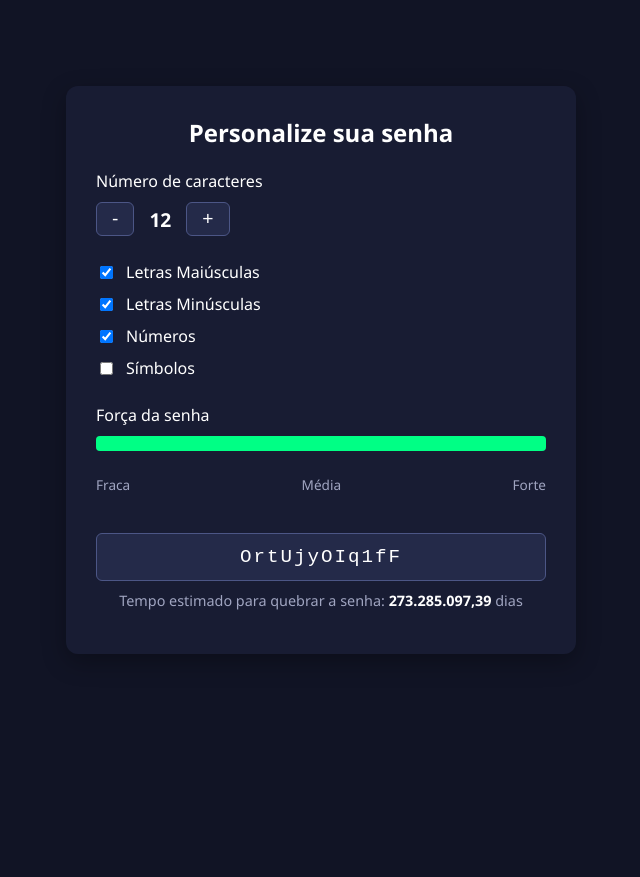
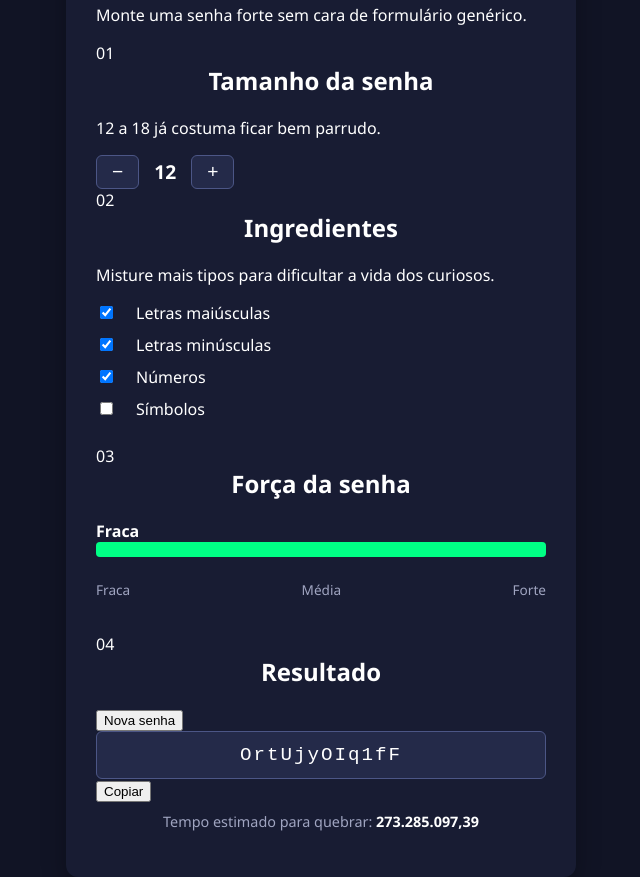
Before and after one commit to MrDick40/alura, a plain HTML site: page index.html in a window 1280 px wide. Shown: the part 30-907 px from the top of the page, without its empty margins (319-959 px from the left). Before the commit the page ends 800 px from the top, so only its background shows below. Drawn offline with Linux system fonts and the light colour scheme.

Commit message:
Update index.html

```diff
--- a/index.html
+++ b/index.html
@@ -3,58 +3,104 @@
 <head>
     <meta charset="UTF-8">
     <meta name="viewport" content="width=device-width, initial-scale=1.0">
-    <title>Gerador de Senhas Seguras</title>
+    <title>Senha Sob Medida</title>
     <link rel="stylesheet" href="style.css">
 </head>
 <body>
     <main class="conteudo">
-        <section class="parametro">
-            <h3 class="parametro-titulo">Personalize sua senha</h3>
+        <section class="hero">
+            <p class="etiqueta">gerador seguro</p>
+            <h1>Senha sob medida</h1>
+            <p class="subtitulo">Monte uma senha forte sem cara de formulário genérico.</p>
+        </section>
 
-            <div class="parametro-coluna__senha">
-                <div class="parametro-senha">
-                    <h4 class="parametro-senha__titulo">Número de caracteres</h4>
-                    <div class="parametro-senha-botoes">
-                        <button class="parametro-senha__botao">-</button>
-                        <p class="parametro-senha__texto">12</p>
-                        <button class="parametro-senha__botao">+</button>
+        <section class="parametro" aria-label="Configurações da senha">
+            <div class="cartao cartao-controles">
+                <div class="cabecalho-cartao">
+                    <div>
+                        <span class="passo">01</span>
+                        <h2 class="parametro-titulo">Tamanho da senha</h2>
                     </div>
+                    <p class="dica">12 a 18 já costuma ficar bem parrudo.</p>
+                </div>
+
+                <div class="parametro-senha-botoes" aria-label="Alterar número de caracteres">
+                    <button class="parametro-senha__botao" type="button" aria-label="Diminuir tamanho">−</button>
+                    <p class="parametro-senha__texto" aria-live="polite">12</p>
+                    <button class="parametro-senha__botao" type="button" aria-label="Aumentar tamanho">+</button>
+                </div>
+            </div>
+
+            <div class="cartao cartao-opcoes">
+                <div class="cabecalho-cartao">
+                    <div>
+                        <span class="passo">02</span>
+                        <h2 class="parametro-titulo">Ingredientes</h2>
+                    </div>
+                    <p class="dica">Misture mais tipos para dificultar a vida dos curiosos.</p>
                 </div>
 
                 <div class="parametro-opcoes">
                     <label class="checkbox-container">
                         <input type="checkbox" class="checkbox" checked>
-                        Letras Maiúsculas
+                        <span class="check-visual"></span>
+                        <span>Letras maiúsculas</span>
                     </label>
                     <label class="checkbox-container">
                         <input type="checkbox" class="checkbox" checked>
-                        Letras Minúsculas
+                        <span class="check-visual"></span>
+                        <span>Letras minúsculas</span>
                     </label>
                     <label class="checkbox-container">
                         <input type="checkbox" class="checkbox" checked>
-                        Números
+                        <span class="check-visual"></span>
+                        <span>Números</span>
                     </label>
                     <label class="checkbox-container">
                         <input type="checkbox" class="checkbox">
-                        Símbolos
+                        <span class="check-visual"></span>
+                        <span>Símbolos</span>
                     </label>
                 </div>
+            </div>
 
-                <div class="parametro-senha">
-                    <h4 class="parametro-senha__titulo">Força da senha</h4>
+            <div class="cartao cartao-forca">
+                <div class="cabecalho-cartao">
+                    <div>
+                        <span class="passo">03</span>
+                        <h2 class="parametro-titulo">Força da senha</h2>
+                    </div>
+                    <strong class="status-forca">Fraca</strong>
+                </div>
+
+                <div class="medidor" aria-hidden="true">
                     <div class="barra-fundo"></div>
                     <div class="forca fraca"></div>
-                    <div class="parametro-senha-textos">
-                        <p>Fraca</p>
-                        <p>Média</p>
-                        <p>Forte</p>
-                    </div>
                 </div>
 
-                <div class="resultado-container">
-                    <input type="text" id="campo-senha" readonly>
-                    <p class="texto-tempo">Tempo estimado para quebrar a senha: <span class="entropia"></span> dias</p>
+                <div class="parametro-senha-textos">
+                    <p>Fraca</p>
+                    <p>Média</p>
+                    <p>Forte</p>
                 </div>
+            </div>
+
+            <div class="cartao resultado-container">
+                <div class="cabecalho-cartao">
+                    <div>
+                        <span class="passo">04</span>
+                        <h2 class="parametro-titulo">Resultado</h2>
+                    </div>
+                    <button class="botao-secundario" type="button" id="botao-gerar">Nova senha</button>
+                </div>
+
+                <div class="campo-wrapper">
+                    <input type="text" id="campo-senha" readonly aria-label="Senha gerada">
+                    <button class="botao-copiar" type="button" id="botao-copiar">Copiar</button>
+                </div>
+
+                <p class="texto-tempo">Tempo estimado para quebrar: <span class="entropia"></span></p>
+                <p class="aviso-copia" aria-live="polite"></p>
             </div>
         </section>
     </main>
```
